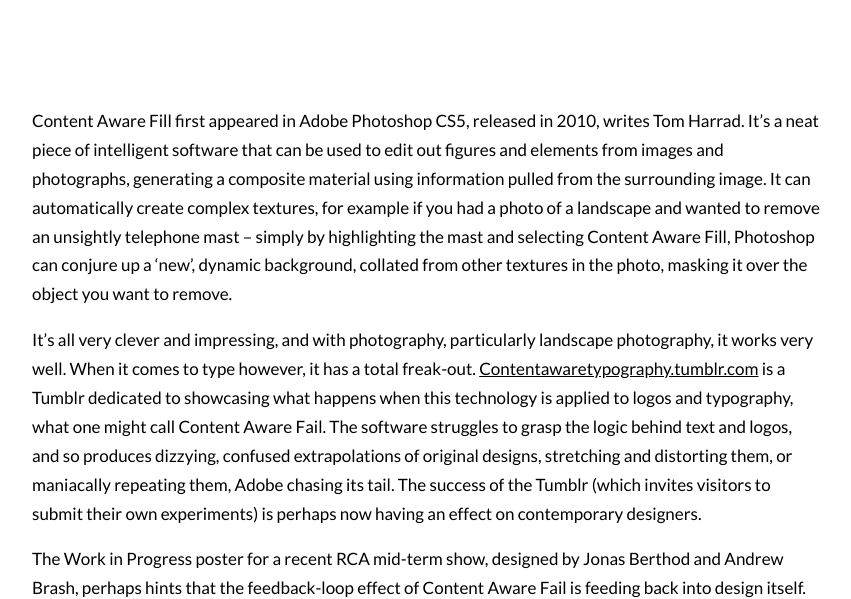
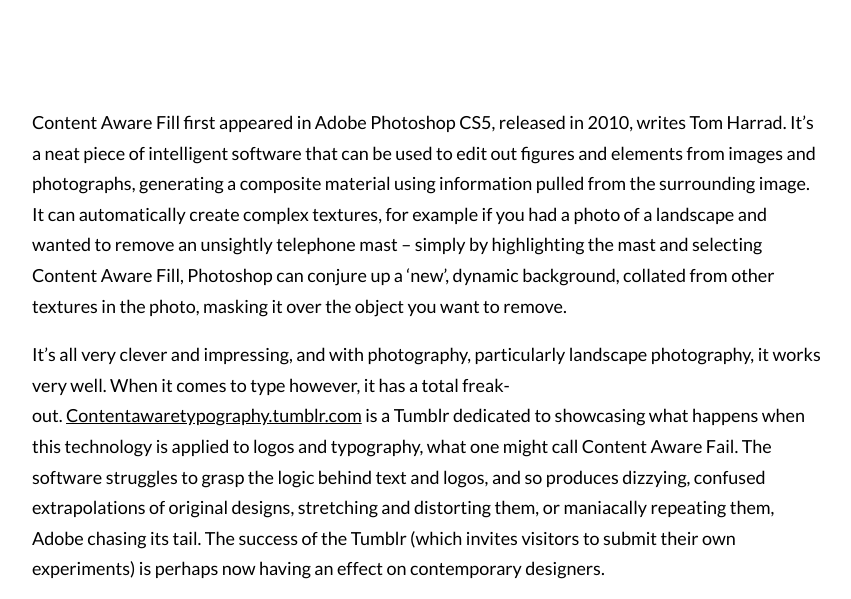
Before and after one commit to evewallack/evewallack.github.io, a plain HTML site: page index.html in a window 1280 px wide. Shown: the part 204-803 px from the top of the page, without its empty margins (213-1064 px from the left). Drawn offline with Linux system fonts and the light colour scheme.

Commit message:
font sizes
font sizes

```diff
--- a/index.html
+++ b/index.html
@@ -88,17 +88,16 @@
 	      width: 50rem; /* Set your column width here */
 	    }
 	    p {
-	      font-size: 1.7rem;
-	  }
+	      font-size: 1.5rem;}
 
     }
 
     /* Larger than tablet */
     @media (min-width: 750px) {.column {
-	      width: 65rem; /* Set your column width here */
+	      width: 70rem; /* Set your column width here */
 	    }
 	    p {
-	      font-size: 1.7rem;
+	      font-size: 1.8rem;
 	  }
 
     }
@@ -110,7 +109,9 @@
     @media (min-width: 1200px) {
 	    .column {
 	      width: 79rem; /* Set your column width here */
-	      margin: auto;
+  	    p {
+  	      font-size: 1.8rem;
+  	  }
 	    }
     }
 
```
